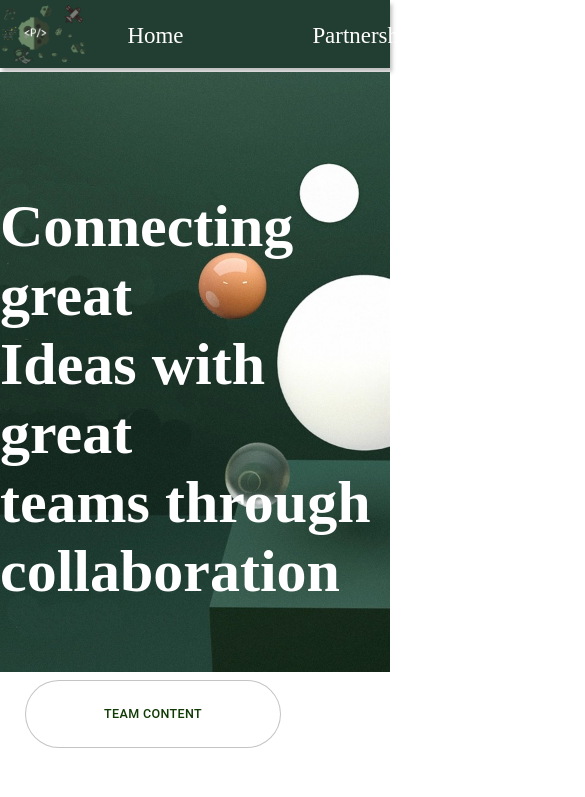
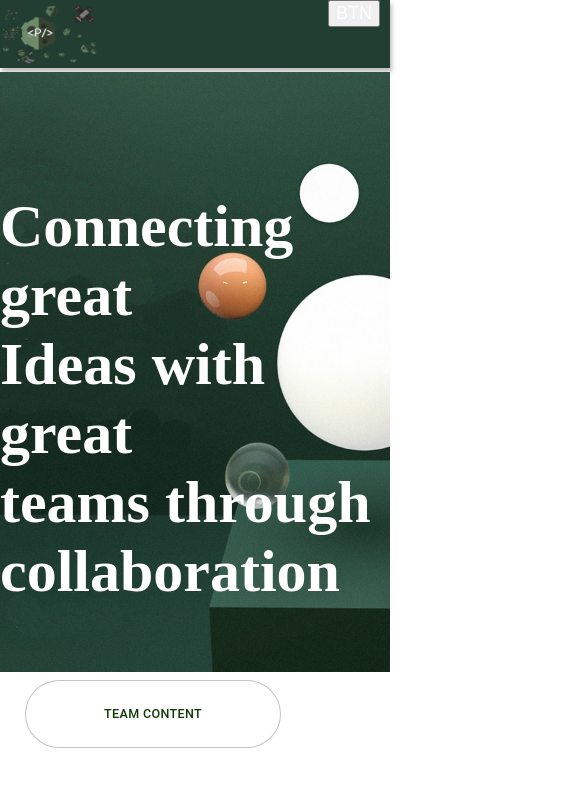
Before and after one commit to ParamNinjas/Param-Site, a React (Create React App) app: page / in a window 390 px wide. Shown: the top 797 px of the page, 585 px wide, since content can reach past the window. Built offline with nearby package versions, Linux system fonts and the light colour scheme.

Commit message:
responsive Nav

```diff
--- a/src/Navigation/nav.css
+++ b/src/Navigation/nav.css
@@ -16,6 +16,7 @@ a {
     text-decoration: none;
     color: #FFFFFF;
 }
+
 .nav{
     display: flex;
     justify-content: start;
@@ -27,5 +28,37 @@ a {
 .navMenu{
     display: flex;
     justify-content: start;
-    gap: 9rem;
+    gap: 7rem;
 }
+.nav-item{
+    text-transform: uppercase;
+    color: #FFFFFF;
+    cursor: pointer;
+}
+.btn{
+    display: none;
+    position: absolute;
+    right: 10px;
+    color: #FFFFFF;
+    font-size: 18px;
+}
+@media screen and (max-width: 500px) {
+    .navMenu{
+        flex-direction: column;
+        height: auto;
+    }
+    .nav-item:nth-child(1){
+        border-top: 1px solid #FFFFFF;
+
+    }
+    .nav-item{
+        width: 100%;
+        border-top: 1px solid #FFFFFF;
+        text-align: center;
+        margin-right: 0px;
+        /* padding: 20px 0; */
+    }
+    .btn {
+        display: block;
+    }
+}
--- a/src/Navigation/nav.js
+++ b/src/Navigation/nav.js
@@ -1,8 +1,25 @@
-import React from 'react'
+import React, {useState, useEffect} from 'react'
 import './nav.css'
 import logo from '../img/param-logo.png';
 
 const Nav = () =>{
+    const [toggleMenu, setToggleMenu] = useState(false)
+    const [screenWidth, setScreenWidth] = useState
+    (window.innerWidth)
+    const toggleNav = () => {
+        setToggleMenu(!toggleMenu)
+    }
+    useEffect(() => {
+
+        const changeWidth = () => {
+            setScreenWidth(window.innerWidth);
+        }
+        window.addEventListener('resize', changeWidth)
+        return () => {
+            window.removeEventListener('resize', changeWidth)
+        }
+    }, [])
+
     return(
         <nav className="nav">
              <img
@@ -11,6 +28,7 @@ const Nav = () =>{
                 width='100'
 
                 />
+                {(toggleMenu || screenWidth > 500) && (
                          <ul className='navMenu'>
                          <li className='nav-item'>
                             <a href='#' className='nav_link'>Home</a>
@@ -28,11 +46,9 @@ const Nav = () =>{
                          <a href='#' className='nav_link'>About Us</a>
                           </li>
                      </ul>
-            {/* <div className='navToggler'>
-                <div className='line1'></div>
-                <div className='line2 '></div>
-                <div className='line3'></div>
-            </div> */}
+                )}
+
+            <button onClick={toggleNav} className='btn'>BTN</button>
         </nav>
     )
 }
--- a/src/components/partners.js
+++ b/src/components/partners.js
@@ -10,6 +10,8 @@ import iqb from '../img/iqb.png'
 import  ioco from '../img/ioco.png'
 import ntiys from '../img/ntiys.png'
 import altron from '../img/altron.png'
+import fd from '../img/fd.png'
+import ovations from '../img/ovations.png'
 
 const responsive = {
     0: { items: 1 },
@@ -45,12 +47,18 @@ const items = [
  <div className="item" data-value="5">
      <img src={ntiys} className="sliderimg"/>
  </div>,
+  <div className="item" data-value="4">
+  <img src={fd} className="sliderimg"/>
+</div>,
+<div className="item" data-value="5">
+  <img src={ovations} className="sliderimg"/>
+</div>,
 ];
 
 const Partners=() => {
     return(
         <AliceCarousel
-        autoPlay autoPlayInterval="5000"
+        autoPlay autoPlayInterval="2000"
         mouseTracking
         items={items}
         responsive={responsive}
```
Also changed, not shown: src/Pages/home.js (+0 -15 lines), src/img/fd.png (added), src/img/ovations.png (added). Lines whose indentation alone changed are shown as unchanged.
